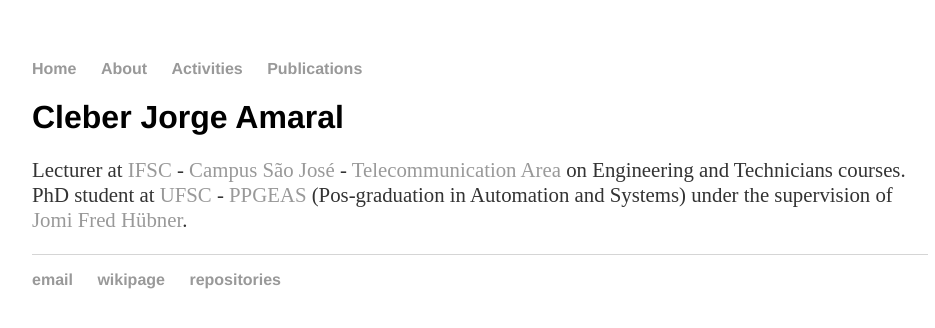
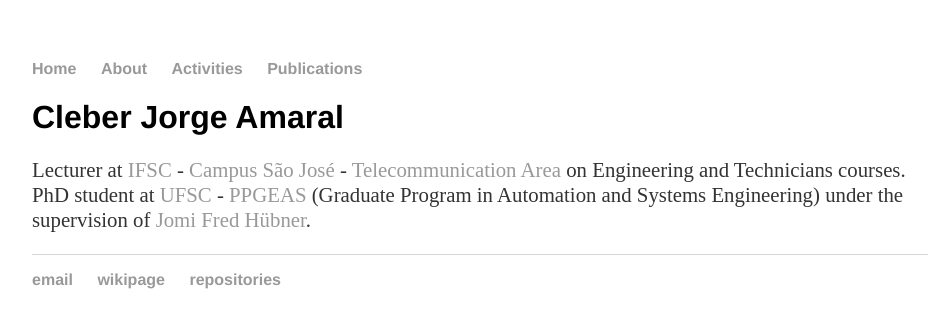
Before and after one commit to cleberjamaral/cleberjamaral.github.io, a Jekyll site: the page built from index.html, in a window 1280 px wide. Shown: the top 328 px of the page, without its empty margins (160-1095 px from the left). Built offline with Jekyll 4.4.1, drawn with Linux system fonts in a browser that asks for light colours.

Commit message:
Update index.html

```diff
--- a/index.html
+++ b/index.html
@@ -9,7 +9,7 @@
 <div class="blurb">
 	<h1>Cleber Jorge Amaral</h1>
 	<p>
-		Lecturer at <a href="http://www.ifsc.edu.br">IFSC</a> - <a href="http://sj.ifsc.edu.br">Campus São José</a> - <a href="http://wiki.sj.ifsc.edu.br">Telecommunication Area</a> on Engineering and Technicians courses.<br>
-		PhD student at <a href="http://ufsc.br">UFSC</a> - <a href="http://pgeas.ufsc.br/">PPGEAS</a> (Pos-graduation in Automation and Systems) under the supervision of <a href="http://jomi.das.ufsc.br/">Jomi Fred Hübner</a>.
+		Lecturer at <a href="http://www.ifsc.edu.br">IFSC</a> - <a href="http://sj.ifsc.edu.br">Campus São José</a> - <a href="https://wiki.sj.ifsc.edu.br/wiki/index.php/Portal_de_Telecomunica%C3%A7%C3%B5es">Telecommunication Area</a> on Engineering and Technicians courses.<br>
+		PhD student at <a href="http://ufsc.br">UFSC</a> - <a href="http://pgeas.ufsc.br/">PPGEAS</a> (Graduate Program in Automation and Systems Engineering) under the supervision of <a href="http://jomi.das.ufsc.br/">Jomi Fred Hübner</a>.
 	</p>
 </div><!-- /.blurb -->
```
